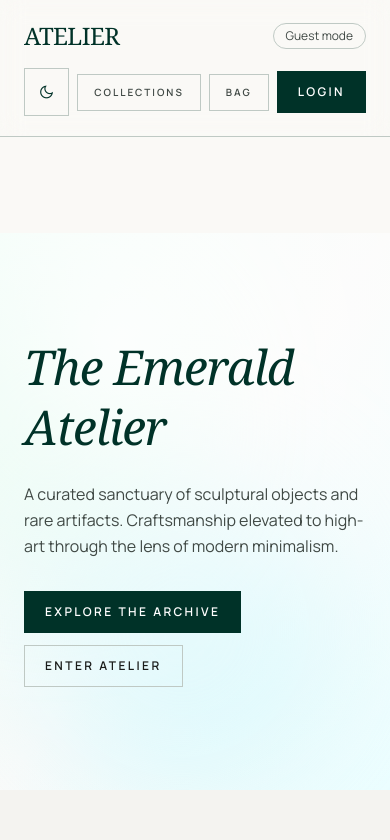
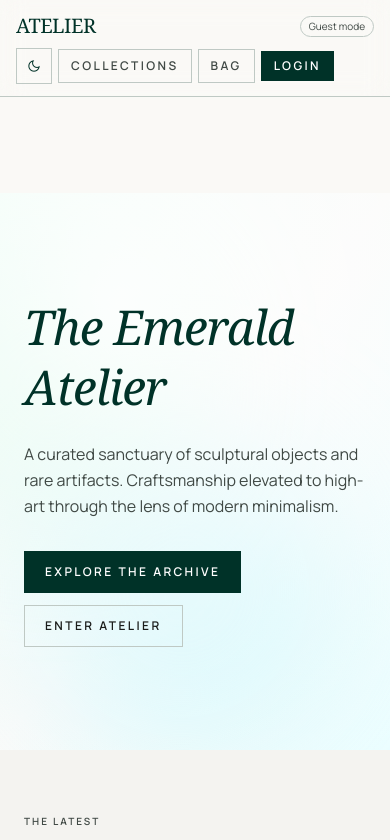
Before and after one commit to suraj502/shop, a React (Create React App) app in the folder frontend/: page / in a window 390 px wide. Shown: the top 840 px of the page. Built offline with nearby package versions, Linux system fonts and the light colour scheme; no server answers; the HTML template or start-up script is replaced by a standard one.

Commit message:
Optimize navbar for mobile: responsive layout, horizontal scroll, smaller theme button, compact guest mode

```diff
--- a/frontend/src/components/Navbar.js
+++ b/frontend/src/components/Navbar.js
@@ -50,14 +50,14 @@ export default function Navbar() {
 
   return (
     <nav className="sticky top-0 z-50 w-full border-b border-[var(--outline)] bg-[var(--surface)]/90 backdrop-blur-md">
-      <div className="mx-auto flex max-w-[1600px] flex-col gap-4 px-6 py-5 md:px-12 lg:flex-row lg:items-center lg:justify-between">
-        <div className="flex items-center justify-between gap-4">
-          <div className="flex items-center gap-8">
-            <Link to="/" className="font-headline text-2xl tracking-tight text-[var(--primary)]">
+      <div className="mx-auto flex max-w-[1600px] flex-col gap-2 px-4 py-3 md:px-12 md:py-5 lg:flex-row lg:items-center lg:justify-between">
+        <div className="flex items-center justify-between gap-2">
+          <div className="flex items-center gap-4 md:gap-8">
+            <Link to="/" className="font-headline text-xl md:text-2xl tracking-tight text-[var(--primary)]">
               ATELIER
             </Link>
 
-            <div className="hidden items-center gap-8 md:flex">
+            <div className="hidden items-center gap-6 md:gap-8 md:flex">
               <Link to="/products" className={`atelier-label border-b pb-1 ${isActive('/products') ? 'border-[var(--primary)] text-[var(--primary)]' : 'border-transparent hover:border-[var(--outline)]'}`}>
                 Collections
               </Link>
@@ -67,38 +67,38 @@ export default function Navbar() {
             </div>
           </div>
 
-          <div className="rounded-full border border-[var(--outline)] px-3 py-1 text-xs text-[var(--text-muted)] md:hidden">
+          <div className="rounded-full border border-[var(--outline)] px-2 py-0.5 text-[10px] md:text-xs text-[var(--text-muted)] md:hidden">
               {isAuthenticated ? `Signed in as ${user?.name}` : 'Guest mode'}
           </div>
         </div>
 
-        <div className="flex flex-nowrap items-center gap-2 overflow-x-auto md:gap-3">
+        <div className="flex flex-nowrap items-center gap-1.5 overflow-x-auto md:gap-3 scrollbar-hide">
           <button
             type="button"
             onClick={toggleTheme}
-            className="inline-flex h-12 w-12 items-center justify-center border border-[var(--outline)] text-[var(--primary)] transition hover:bg-[var(--surface-low)] md:h-10 md:w-10"
+            className="inline-flex h-9 w-9 md:h-10 md:w-10 flex-shrink-0 items-center justify-center border border-[var(--outline)] text-[var(--primary)] transition hover:bg-[var(--surface-low)]"
             aria-label="Toggle theme"
             title={theme === 'dark' ? 'Switch to light mode' : 'Switch to dark mode'}
           >
-            <span className="material-symbols-outlined text-lg">
+            <span className="material-symbols-outlined text-base md:text-lg">
               {theme === 'dark' ? 'light_mode' : 'dark_mode'}
             </span>
           </button>
 
-          <Link to="/products" className={`inline-flex sm:hidden atelier-label border px-4 py-2.5 ${isActive('/products') ? 'border-[var(--primary)] text-[var(--primary)]' : 'border-[var(--outline)] hover:border-[var(--primary)] hover:text-[var(--primary)]'}`}>
+          <Link to="/products" className={`inline-flex sm:hidden flex-shrink-0 atelier-label border px-3 py-2 text-xs ${isActive('/products') ? 'border-[var(--primary)] text-[var(--primary)]' : 'border-[var(--outline)] hover:border-[var(--primary)] hover:text-[var(--primary)]'}`}>
             Collections
           </Link>
 
-          <Link to="/" className={`hidden sm:inline-flex atelier-label border px-4 py-2 ${isActive('/') ? 'border-[var(--primary)] text-[var(--primary)]' : 'border-[var(--outline)] hover:border-[var(--primary)] hover:text-[var(--primary)]'}`}>
+          <Link to="/" className={`hidden sm:inline-flex flex-shrink-0 atelier-label border px-3 md:px-4 py-2 text-xs md:text-sm ${isActive('/') ? 'border-[var(--primary)] text-[var(--primary)]' : 'border-[var(--outline)] hover:border-[var(--primary)] hover:text-[var(--primary)]'}`}>
             Home
           </Link>
-          <Link to="/products" className={`hidden sm:inline-flex atelier-label border px-4 py-2 ${isActive('/products') ? 'border-[var(--primary)] text-[var(--primary)]' : 'border-[var(--outline)] hover:border-[var(--primary)] hover:text-[var(--primary)]'}`}>
+          <Link to="/products" className={`hidden sm:inline-flex flex-shrink-0 atelier-label border px-3 md:px-4 py-2 text-xs md:text-sm ${isActive('/products') ? 'border-[var(--primary)] text-[var(--primary)]' : 'border-[var(--outline)] hover:border-[var(--primary)] hover:text-[var(--primary)]'}`}>
             Shop
           </Link>
-          <Link to="/cart" className={`relative atelier-label border px-4 py-2.5 sm:py-2 ${isActive('/cart') ? 'border-[var(--primary)] text-[var(--primary)]' : 'border-[var(--outline)] hover:border-[var(--primary)] hover:text-[var(--primary)]'}`}>
+          <Link to="/cart" className={`relative flex-shrink-0 atelier-label border px-3 md:px-4 py-2 text-xs md:text-sm ${isActive('/cart') ? 'border-[var(--primary)] text-[var(--primary)]' : 'border-[var(--outline)] hover:border-[var(--primary)] hover:text-[var(--primary)]'}`}>
             Bag
             {cartCount > 0 && (
-              <span className="absolute -right-2 -top-2 flex h-5 min-w-5 items-center justify-center rounded-full bg-[var(--primary)] px-1 text-[10px] font-bold text-white">
+              <span className="absolute -right-1 -top-2 flex h-4 min-w-4 items-center justify-center rounded-full bg-[var(--primary)] px-0.5 text-[9px] font-bold text-white">
                 {cartCount}
               </span>
             )}
@@ -106,12 +106,12 @@ export default function Navbar() {
 
           {isAuthenticated ? (
             <>
-              <div className="hidden border border-[var(--outline)] px-4 py-2 text-sm text-[var(--text-muted)] lg:block">
+              <div className="hidden border border-[var(--outline)] px-2 md:px-4 py-2 text-xs md:text-sm text-[var(--text-muted)] lg:block">
                 Hi, {user?.name}
               </div>
               <Link
                 to="/logout"
-                className="btn-primary"
+                className="flex-shrink-0 btn-primary text-xs md:text-sm py-1.5 md:py-2 px-3 md:px-4"
               >
                 Logout
               </Link>
@@ -120,14 +120,14 @@ export default function Navbar() {
             <Link
               to="/login"
               state={{ from: location }}
-              className="btn-primary"
+              className="flex-shrink-0 btn-primary text-xs md:text-sm py-1.5 md:py-2 px-3 md:px-4"
             >
               Login
             </Link>
           )}
 
-          <button type="button" className="hidden md:inline-flex h-10 w-10 items-center justify-center text-[var(--primary)] transition hover:opacity-70" aria-label="Search">
-            <span className="material-symbols-outlined">search</span>
+          <button type="button" className="hidden md:inline-flex flex-shrink-0 h-9 w-9 md:h-10 md:w-10 items-center justify-center text-[var(--primary)] transition hover:opacity-70" aria-label="Search">
+            <span className="material-symbols-outlined text-base">search</span>
           </button>
         </div>
       </div>
--- a/frontend/src/index.css
+++ b/frontend/src/index.css
@@ -74,4 +74,13 @@ body {
     @apply text-[10px] font-semibold uppercase tracking-[0.2em];
     color: var(--text-muted);
   }
+
+  .scrollbar-hide {
+    -ms-overflow-style: none;
+    scrollbar-width: none;
+  }
+
+  .scrollbar-hide::-webkit-scrollbar {
+    display: none;
+  }
 }
```
